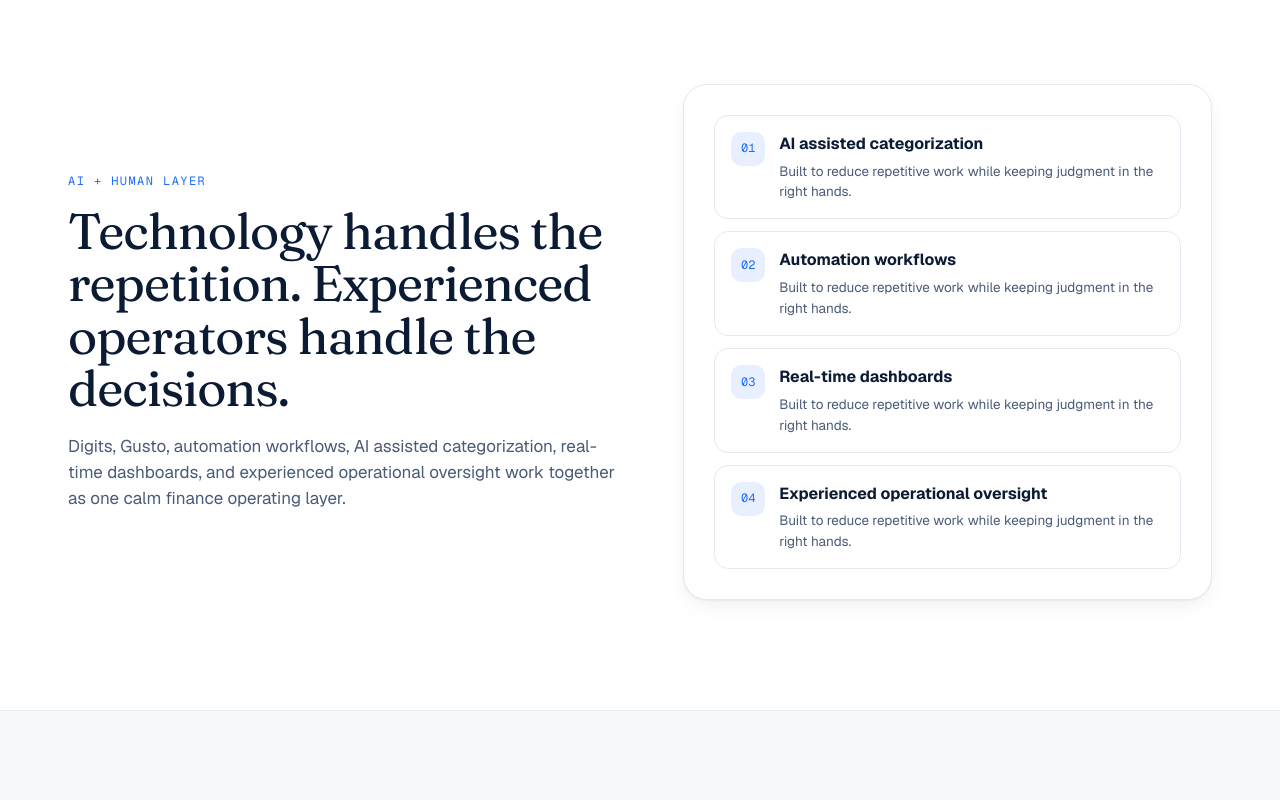
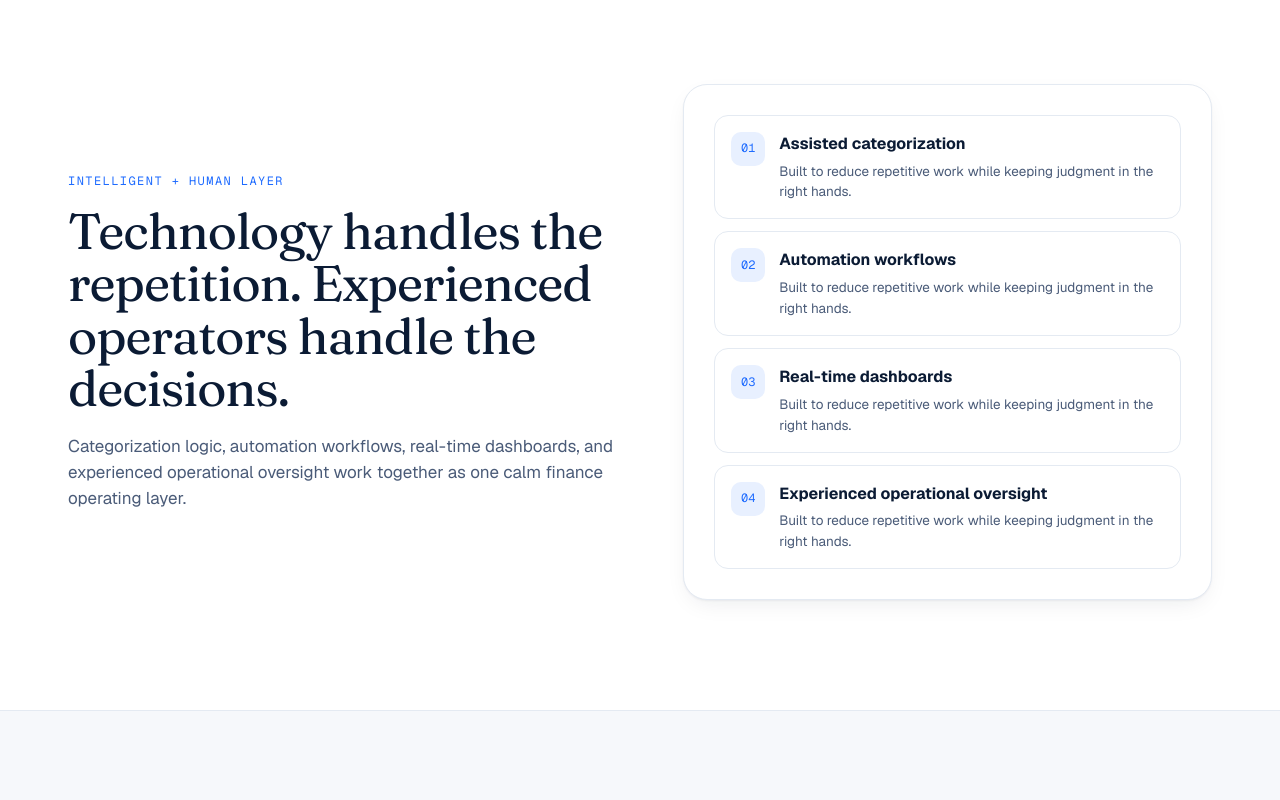
Before and after one commit to rfox0629/alignedinsights-website, a Next.js app: page / in a window 1280 px wide. Shown: the part 5100-5900 px from the top of the page. Built offline with nearby package versions, Linux system fonts and the light colour scheme.

Commit message:
Reposition finance stack as operating system

```diff
--- a/src/app/page.tsx
+++ b/src/app/page.tsx
@@ -51,11 +51,11 @@ const flowOutcomes = [
 ];
 
 const stack = [
-  ["Accounting Intelligence", "Digits", "Categorization, transaction context, and accounting visibility."],
-  ["Payroll & HR", "Gusto", "Payroll infrastructure and people operations support."],
-  ["Operational Reporting", "Aligned Insights", "Dashboards, board packets, and monthly clarity."],
-  ["Advisory Layer", "Leadership Support", "Experienced operators translating signals into decisions."],
-  ["Automation Layer", "AI Workflows", "Repetitive workflows assisted by intelligent automation."],
+  ["Financial Intelligence", "Signal layer", "Transaction context, categorization logic, and finance visibility organized into one operating model."],
+  ["Payroll Infrastructure", "People layer", "Payroll rhythm, staffing commitments, and people operations support kept aligned with financial decisions."],
+  ["Executive Reporting", "Visibility layer", "Dashboards, board packets, and leadership-ready reporting shaped around the monthly operating cadence."],
+  ["Strategic Oversight", "Decision layer", "Experienced operators translating financial movement into priorities, questions, and next actions."],
+  ["Intelligent Automation", "Workflow layer", "Repetitive financial workflows structured to reduce manual follow up and preserve human judgment."],
 ];
 
 const traditionalCosts = [
@@ -421,7 +421,7 @@ export default function Home() {
               <article className="compare-card featured reveal">
                 <h3>Aligned Insights</h3>
                 <ul className="aligned-list">
-                  {["Accounting", "Payroll", "Dashboards", "Board reporting", "Financial visibility", "AI enabled workflows", "Strategic insight"].map((item) => (
+                  {["Accounting", "Payroll", "Dashboards", "Board reporting", "Financial visibility", "Intelligent automation", "Strategic insight"].map((item) => (
                     <li key={item}>
                       <span className="why-check"><CheckIcon /></span>
                       {item}
@@ -441,17 +441,17 @@ export default function Home() {
           <div className="container">
             <div className="human-grid">
               <div className="human-copy reveal">
-                <span className="section-label">AI + human layer</span>
+                <span className="section-label">Intelligent + human layer</span>
                 <h2>Technology handles the repetition. Experienced operators handle the decisions.</h2>
                 <p className="section-sub" style={{ margin: "18px 0 0", textAlign: "left" }}>
-                  Digits, Gusto, automation workflows, AI assisted categorization,
-                  real-time dashboards, and experienced operational oversight work together
-                  as one calm finance operating layer.
+                  Categorization logic, automation workflows, real-time dashboards,
+                  and experienced operational oversight work together as one calm
+                  finance operating layer.
                 </p>
               </div>
               <div className="human-card reveal">
                 <div className="human-card-grid">
-                  {["AI assisted categorization", "Automation workflows", "Real-time dashboards", "Experienced operational oversight"].map((item, index) => (
+                  {["Assisted categorization", "Automation workflows", "Real-time dashboards", "Experienced operational oversight"].map((item, index) => (
                     <div className="human-row" key={item}>
                       <span>0{index + 1}</span>
                       <div>
@@ -522,18 +522,18 @@ export default function Home() {
         <section className="stack-section section-padded">
           <div className="container">
             <div className="section-head reveal">
-              <span className="section-label">Modern finance stack</span>
-              <h2>A connected stack for growing organizations.</h2>
+              <span className="section-label">Financial operating system</span>
+              <h2>A unified financial operating system for growing organizations.</h2>
               <p className="section-sub">
                 Churches, nonprofits, operators, boards, and mission-driven leadership teams
-                get one organized view across the systems that matter.
+                get one proprietary operating layer for clarity, rhythm, and executive visibility.
               </p>
             </div>
             <div className="stack-grid">
               {stack.map(([layer, tool, copy]) => (
                 <article className="stack-card reveal" key={layer}>
-                  <span className="tag">{layer}</span>
-                  <h3>{tool}</h3>
+                  <span className="tag">{tool}</span>
+                  <h3>{layer}</h3>
                   <p>{copy}</p>
                 </article>
               ))}
```
